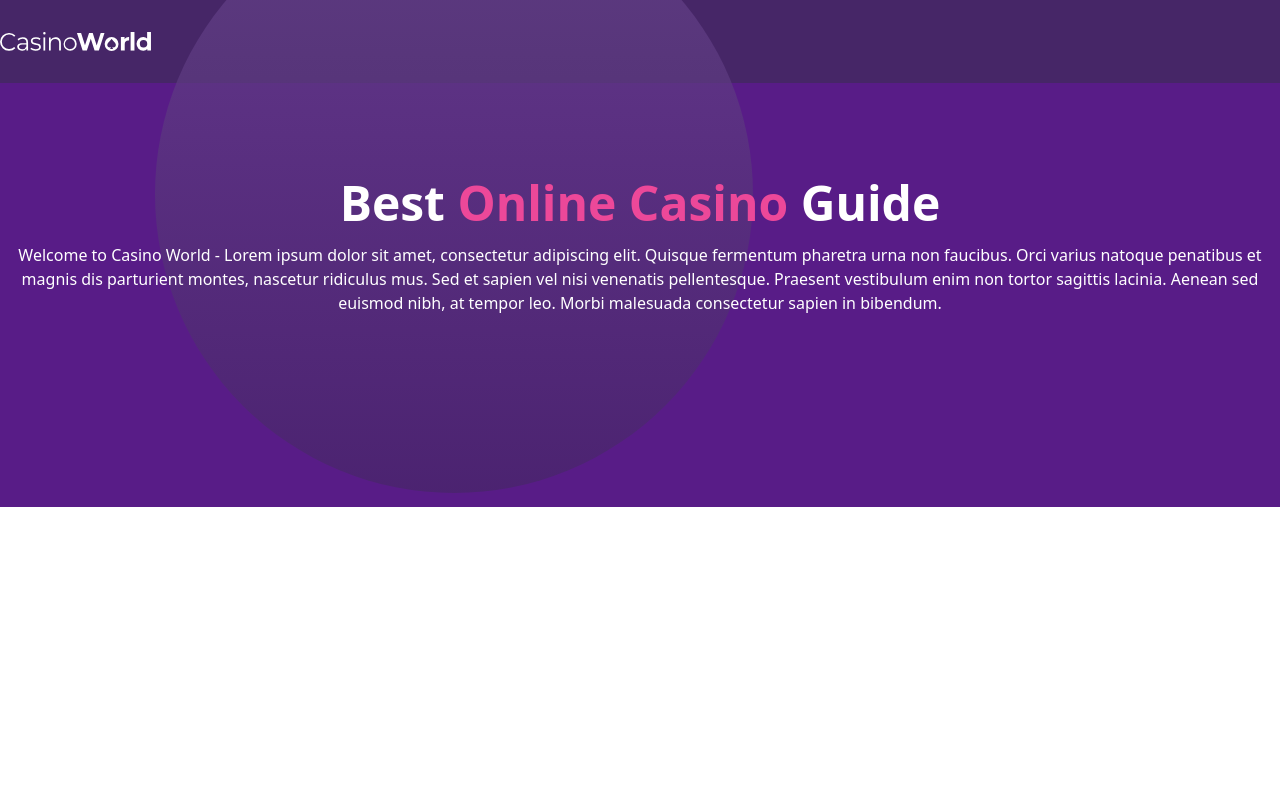
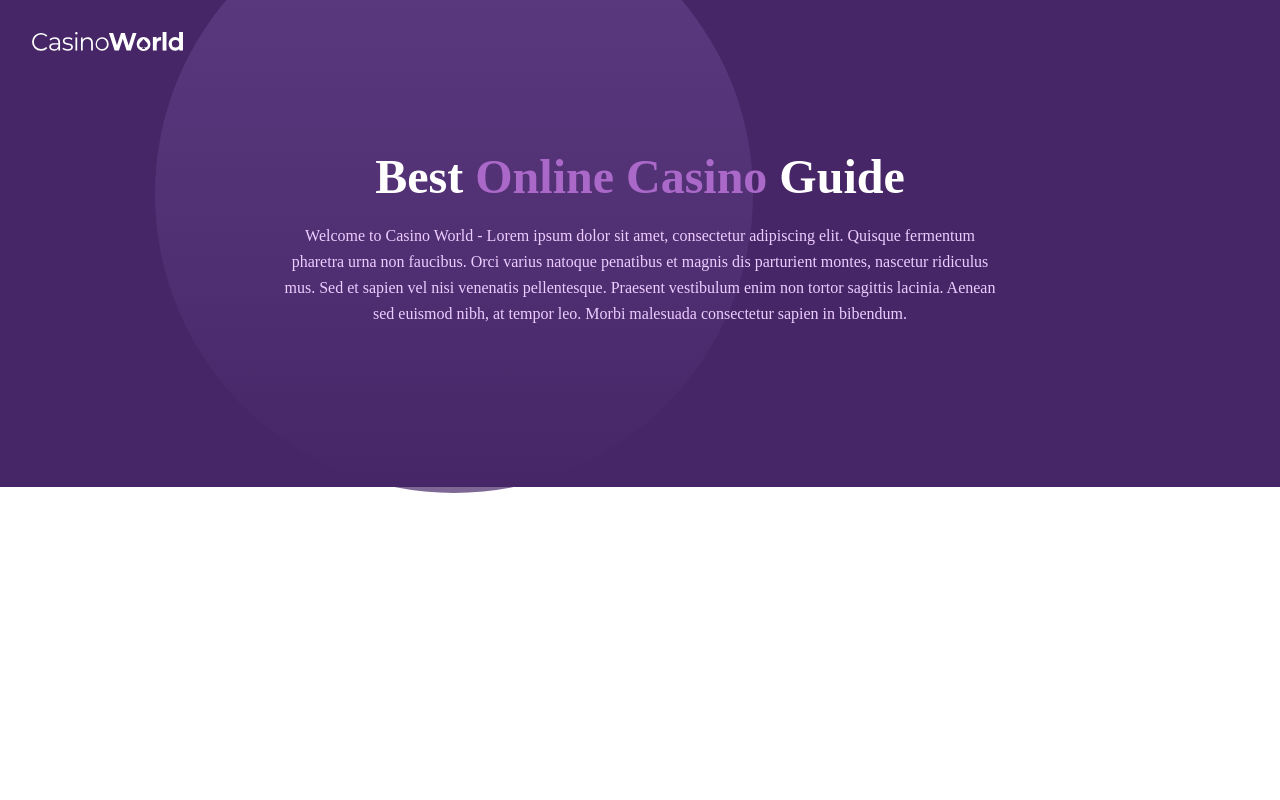
Before and after one commit to fkon123/CasinoWorldProject, a WordPress theme: template src/themes/casino-world/index.php in a window 1280 px wide. Run offline with PHP 8.4 and a stand-in for WordPress, Linux system fonts and the light colour scheme; the site name, menu and one post (Sample post) are stand-ins, and other content is empty; style sheets or scripts are compiled from the project's sources.

Commit message:
index & header fixes

```diff
--- a/src/themes/casino-world/header.php
+++ b/src/themes/casino-world/header.php
@@ -5,11 +5,11 @@
     <meta name="viewport" content="width=device-width, initial-scale=1">
     <?php wp_head(); ?>
 </head>
-<body <?php body_class(); ?>>
+<body class="font-montserrat" <?php body_class(); ?>>
 <header class="bg-primary-purple text-primary-white py-8">
     <div class="container mx-auto flex justify-between items-center">
 
-    <img src="<?php echo get_template_directory_uri(); ?>/images/Logo/Logo.svg" alt="Logo Casino World">
+    <img src="<?php echo get_template_directory_uri(); ?>/images/Logo/Logo.svg" alt="Logo Casino World" class="pl-8">
         <nav>
             <ul class="flex space-x-6 text-lg">
                 <?php
--- a/src/themes/casino-world/index.php
+++ b/src/themes/casino-world/index.php
@@ -1,18 +1,24 @@
+<?php get_header(); ?>
+
 <!-- Ellipse -->
 <div class="absolute" style="top: -105px; left: 155px; width: 598px; height: 598px; background: linear-gradient(180deg, #69458E 0%, #462667 100%); opacity: 0.7; border-radius: 50%;"></div>
 
-<?php get_header(); ?>
 
-<div class="bg-purple-900 text-white py-12">
+
+<div class="bg-primary-purple text-white py-12">
 
     <div class="relative" style="overflow: hidden;">
 
-        <div class="py-12 relative z-10">
-            <div class="container mx-auto text-center">
-                <h2 class="text-5xl font-bold">Best <span class="text-pink-500">Online Casino</span> Guide</h2>
-                <p class="mt-4">Welcome to Casino World - Lorem ipsum dolor sit amet, consectetur adipiscing elit. Quisque fermentum pharetra urna non faucibus. Orci varius natoque penatibus et magnis dis parturient montes, nascetur ridiculus mus. Sed et sapien vel nisi venenatis pellentesque. Praesent vestibulum enim non tortor sagittis lacinia. Aenean sed euismod nibh, at tempor leo. Morbi malesuada consectetur sapien in bibendum.</p>
-            </div>
+    <div class="py-4 relative z-10">
+        <div class="container mx-auto text-center text-cards-small-line max-w-screen-md px-6">
+            <h2 class="text-5xl font-bold text-primary-white leading-tight">
+                Best <span class="text-title-bold-purple">Online Casino</span> Guide
+            </h2>
+            <p class="mt-4 leading-relaxed">
+                Welcome to Casino World - Lorem ipsum dolor sit amet, consectetur adipiscing elit. Quisque fermentum pharetra urna non faucibus. Orci varius natoque penatibus et magnis dis parturient montes, nascetur ridiculus mus. Sed et sapien vel nisi venenatis pellentesque. Praesent vestibulum enim non tortor sagittis lacinia. Aenean sed euismod nibh, at tempor leo. Morbi malesuada consectetur sapien in bibendum.
+            </p>
         </div>
+    </div>
 
         <div class="container mx-auto py-12 relative z-10">
             <div class="flex justify-center items-start space-x-6">
@@ -26,13 +32,13 @@
                     $is_enabled = $casino->is_enabled;
 
                     if ($is_enabled) {
-                        $container_class = 'w-1/3 bg-white text-black shadow-lg rounded-lg p-6 transform scale-110 relative';
+                        $container_class = 'w-1/3 bg-primary-white text-black shadow-lg rounded-lg p-6 transform scale-110 relative';
                         $great_offer_image = '<div class="relative block mt-4">
                             <img src="' . get_template_directory_uri() . '/images/GreatOffer/GreatOffer.png" alt="Great Offer" class="absolute top-10 w-50 h-20">
                         </div>';
                         $activate_button = '<a href="' . esc_url( $casino->url ) . '" class="mt-6 inline-block px-6 py-2 bg-red-500 hover:bg-green-700 text-white font-bold rounded-full">Activate Bonus</a>';
                     } else {
-                        $container_class = 'w-1/4 bg-purple-800 text-white rounded-lg p-6 relative';
+                        $container_class = 'w-1/4 bg-cards-purple text-white rounded-lg p-6 relative';
                         $great_offer_image = '';
                         $activate_button = '<a href="' . esc_url( $casino->url ) . '" class="mt-6 inline-block px-6 py-2 bg-green-500 hover:bg-green-700 text-white font-bold rounded-full">Activate Bonus</a>';
                     }
--- a/src/themes/casino-world/style.css
+++ b/src/themes/casino-world/style.css
@@ -62,6 +62,7 @@ nav ul li a:hover {
     --primary-purple: #462667;
     --primary-white: #FFFFFF;
     --cards-small-line: #EFCCFF;
+    --title-bold-purple: #AA68C9;
     --lines-purple: #9A7EC0;
     --cards-purple: #7859A2;
     --cards-text-pink: #E3CEFF;
--- a/src/themes/casino-world/tailwind.config.js
+++ b/src/themes/casino-world/tailwind.config.js
@@ -9,6 +9,7 @@ module.exports = {
         'primary-purple': 'var(--primary-purple)',
         'primary-white': 'var(--primary-white)',
         'cards-small-line': 'var(--cards-small-line)',
+        'title-bold-purple': 'var(--title-bold-purple)',
         'lines-purple': 'var(--lines-purple)',
         'cards-purple': 'var(--cards-purple)',
         'cards-text-pink': 'var(--cards-text-pink)',
@@ -22,7 +23,7 @@ module.exports = {
         'active-btn-bg-hover': 'var(--active-btn-bg-hover)',
       },
       fontFamily: {
-        montserrat: ['var(--font-family-montserrat)', 'sans-serif'],
+        montserrat: ['var(--font-family-montserrat)'],
       },
       fontSize: {
         '14': 'var(--font-size-14)',
```
